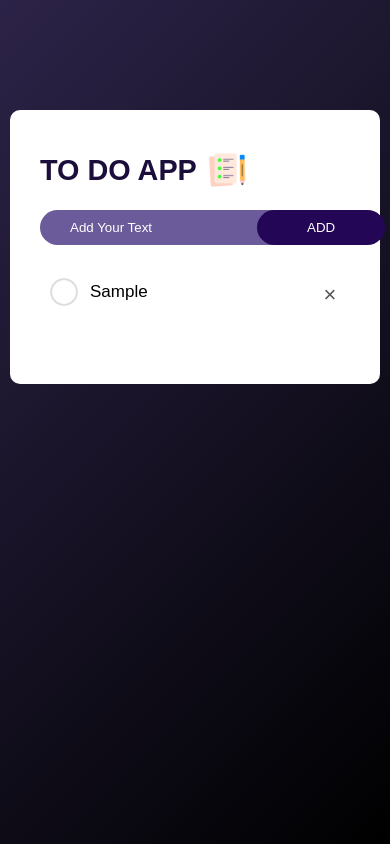
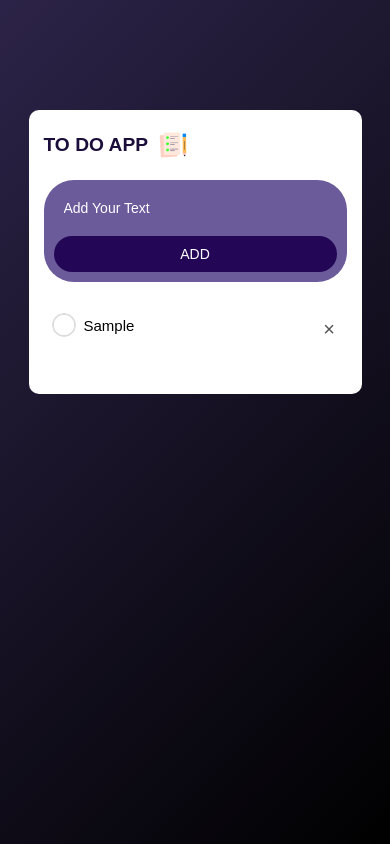
Before and after one commit to iktushar01/to-do-app-js, a plain HTML site: page index.html in a window 390 px wide. Both pictures are taken after typing "Sample" into the empty fields and a click on the button "ADD". Drawn offline with Linux system fonts and the light colour scheme.

Commit message:
responsive for all devices

```diff
--- a/index.html
+++ b/index.html
@@ -5,6 +5,7 @@
     <meta name="viewport" content="width=device-width, initial-scale=1.0" />
     <title>TO DO APP</title>
     <link rel="stylesheet" href="style.css" />
+    <link rel="stylesheet" href="media.css">
   </head>
   <body>
     <div class="container">
--- /dev/null
+++ b/media.css
@@ -0,0 +1,55 @@
+/* Responsive Styles for To-Do App */
+
+@media (max-width: 768px) {
+    .todo_app {
+      max-width: 90%;
+      padding: 30px 20px 60px;
+    }
+    .todo_app h2 {
+      font-size: 1.5rem;
+    }
+    .todo_app h2 img {
+      width: 30px;
+    }
+    .row {
+      flex-direction: column;
+      padding: 15px;
+      gap: 10px;
+    }
+    input, button {
+      width: 100%;
+      padding: 12px;
+    }
+  }
+
+  @media (max-width: 480px) {
+    .todo_app {
+      padding: 20px 15px 50px;
+    }
+    .todo_app h2 {
+      font-size: 1.2rem;
+    }
+    .row {
+      padding: 10px;
+    }
+    input, button {
+      padding: 10px;
+      font-size: 14px;
+    }
+    ul li {
+      font-size: 15px;
+      padding: 10px 5px 10px 40px;
+    }
+    ul li::before {
+      width: 24px;
+      height: 24px;
+      top: 6px;
+      left: 8px;
+    }
+    ul li span {
+      width: 35px;
+      height: 35px;
+      font-size: 20px;
+      line-height: 35px;
+    }
+  }
--- a/script.js
+++ b/script.js
@@ -14,13 +14,26 @@ const inputBtn = document.getElementById('input_btn').addEventListener('click',
         li.appendChild(span);
     }
     inputBox.value = '';
+    saveData();
 });
 
 todo_list_container.addEventListener('click', function(event){
     if(event.target.tagName === 'LI'){
         event.target.classList.toggle('checked');
+        saveData();
     }
     else if(event.target.tagName === 'SPAN'){
         event.target.parentElement.remove();
+        saveData();
     }
-});
+}, false);
+
+
+function saveData(){
+    localStorage.setItem('data', todo_list_container.innerHTML);
+}
+
+function showTask(){
+    todo_list_container.innerHTML = localStorage.getItem("data");
+}
+showTask();
--- a/style.css
+++ b/style.css
@@ -26,6 +26,7 @@
   align-items: center;
   margin-bottom: 20px;
   font-size: 1.8rem;
+
 }
 .todo_app h2 img {
   width: 40px;
@@ -99,7 +100,6 @@ ul li.checked{
 ul li.checked::before{
     background-image: url(./img/checked.png);
 }
-
 ul li span{
     position: absolute;
     right: 0;
@@ -112,9 +112,7 @@ ul li span{
     transition: color 0.3s ease-in-out;
     text-align: center;
     line-height: 40px;
-
 }
-
 ul li span:hover{
     color: red;
     background: #dbdbdb ;
```
